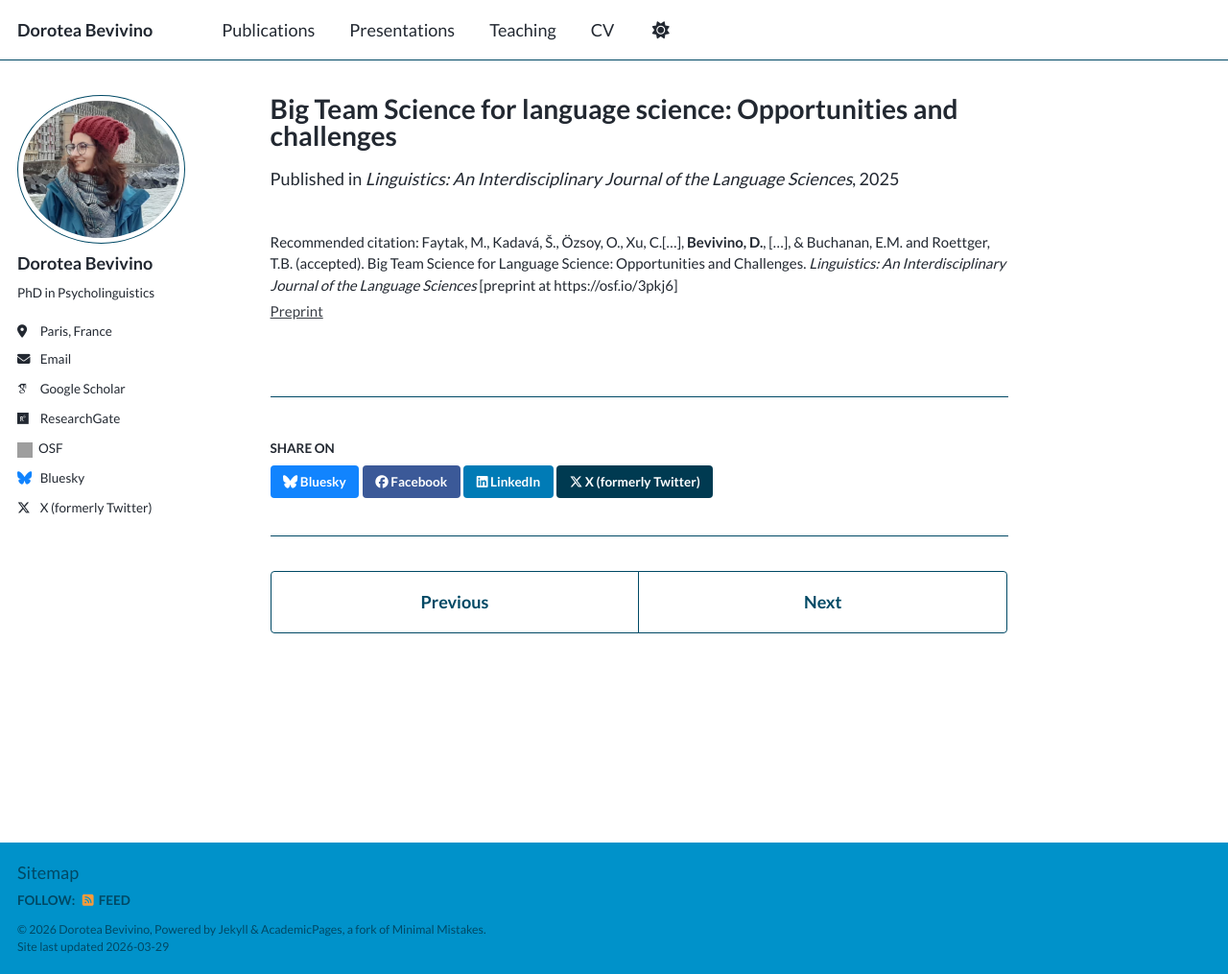
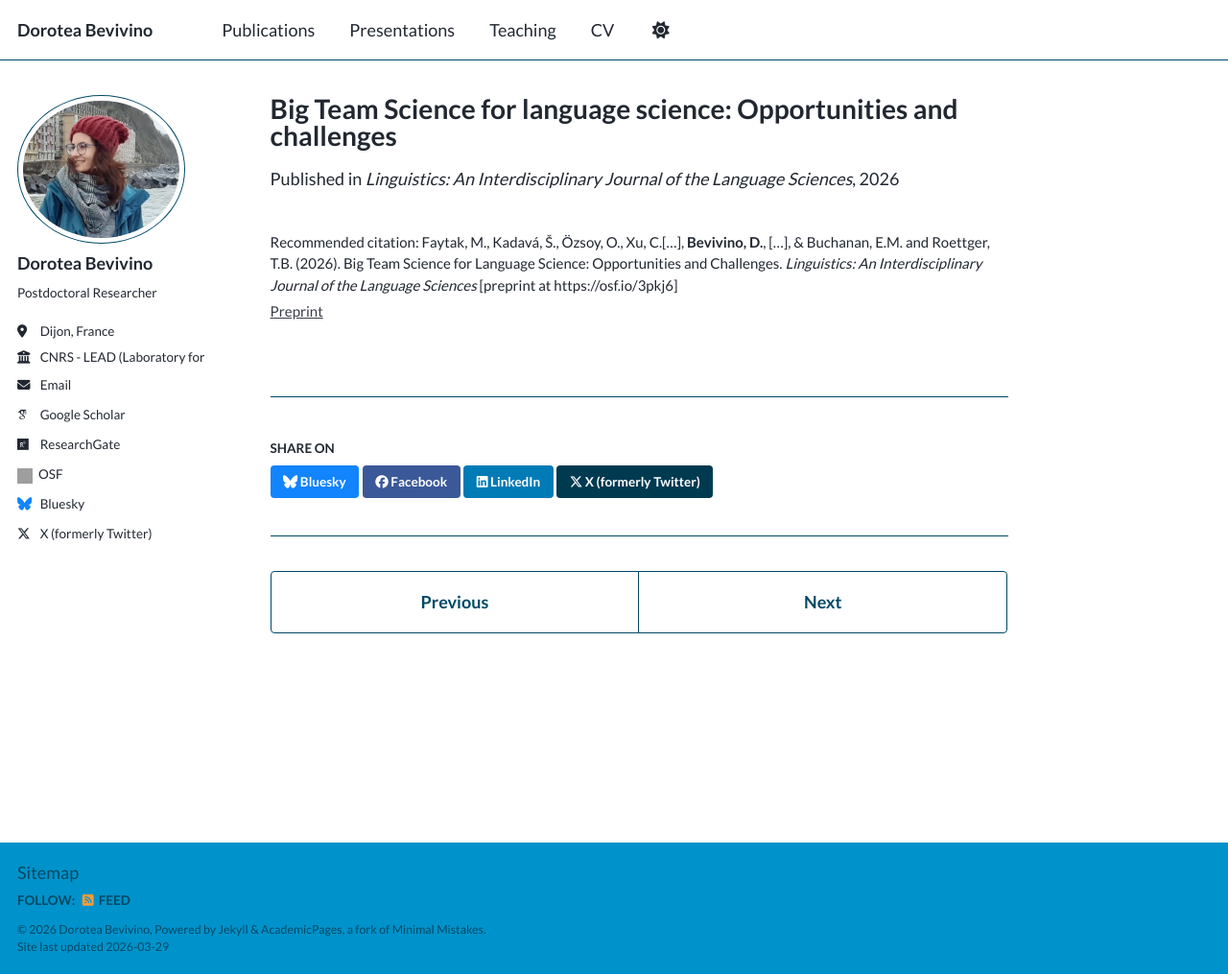
Before and after one commit to dbevivino/dbevivino.github.io, a Jekyll site: the page built from _publications/2025-12-11-faytak-bts-2025.md, in a window 1280 px wide and 1015 px high. Shown: the whole window at 96% size. Built offline with Jekyll 4.4.1, drawn with Linux system fonts in a browser that asks for light colours; some web fonts are replaced; a script that is not in the unit is left out; grey boxes are pictures that could not be loaded.

Commit message:
email update

```diff
--- a/_config.yml
+++ b/_config.yml
@@ -15,7 +15,7 @@ site_theme               : "air" # w/ modified background color. Currently avail
 title                    : "Dorotea Bevivino"
 title_separator          : "-"
 name                     : &name "Dorotea Bevivino"
-description              : &description "PhD in Psycholinguistics"
+description              : &description "Postdoctoral Researcher"
 url                      : https://dbevivino.github.io # the base hostname & protocol for your site e.g. "https://[your GitHub username].github.io" or if you already have some other page hosted on Github then use "https://[your GitHub username].github.io/[Your Repo Name]"
 baseurl                  : "" # the subpath of your site, e.g. "/blog"
 repository               : "dbevivino/dbevivino.github.io"
@@ -28,11 +28,12 @@ author:
   avatar           : "my-pic.jpg"
   name             : "Dorotea Bevivino"
   pronouns         : # "she/her"
-  bio              : "PhD in Psycholinguistics" # "Short biography for the left-hand sidebar"
-  location         : "Paris, France"
-  employer         : # "Red Brick University"
+  bio              : "Postdoctoral Researcher" # "Short biography for the left-hand sidebar"
+  employer         : "CNRS - LEAD (Laboratory for Research on Learning and
+Development)"
+  location         : "Dijon, France"
   uri              : # URL
-  email            : "dorotea.bevivino@u-paris.fr"
+  email            : "dorotea.bevivino@cnrs.fr"
 
   # Academic websites
   academia         : # URL
--- a/_publications/2025-12-11-faytak-bts-2025.md
+++ b/_publications/2025-12-11-faytak-bts-2025.md
@@ -2,10 +2,10 @@
 title: "Big Team Science for language science: Opportunities and challenges "
 collection: publications
 permalink: /publication/2025-10-01-faytak-bts-2025
-date: 2025-12-11
+date: 2026-03-11
 venue: 'Linguistics: An Interdisciplinary Journal of the Language Sciences'
-citation: 'Faytak, M., Kadavá, Š., Özsoy, O., Xu, C.[…], <strong>Bevivino, D.</strong>, […], &amp; Buchanan, E.M. and Roettger, T.B. (accepted). Big Team Science for Language Science: Opportunities and Challenges. <em>Linguistics: An Interdisciplinary Journal of the Language Sciences</em> [preprint at https://osf.io/3pkj6]'
-category: inprogress
+citation: 'Faytak, M., Kadavá, Š., Özsoy, O., Xu, C.[…], <strong>Bevivino, D.</strong>, […], &amp; Buchanan, E.M. and Roettger, T.B. (2026). Big Team Science for Language Science: Opportunities and Challenges. <em>Linguistics: An Interdisciplinary Journal of the Language Sciences</em> [preprint at https://osf.io/3pkj6]'
+category: conferences
 extraurl: 'https://osf.io/3pkj6'
 extraname: 'Preprint'
 ---
```
